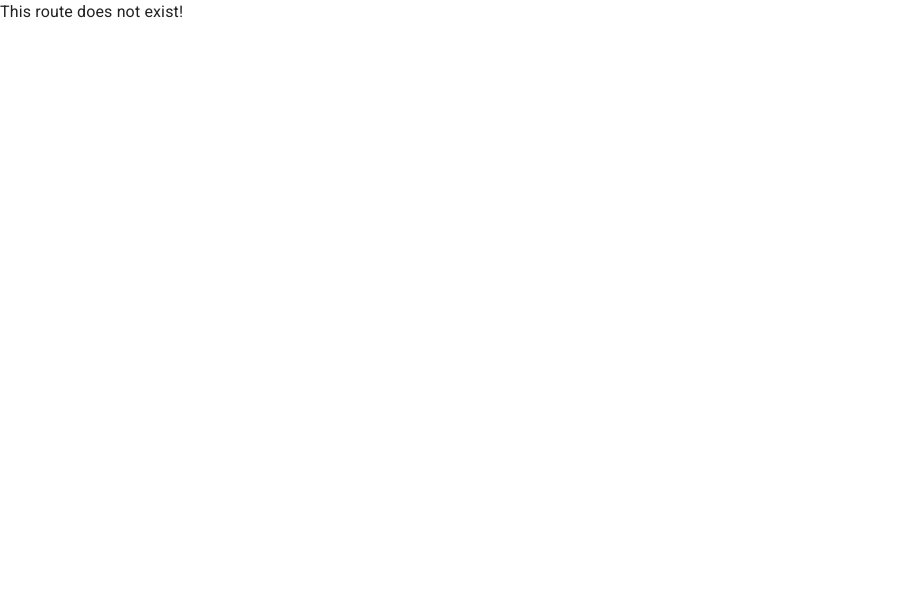
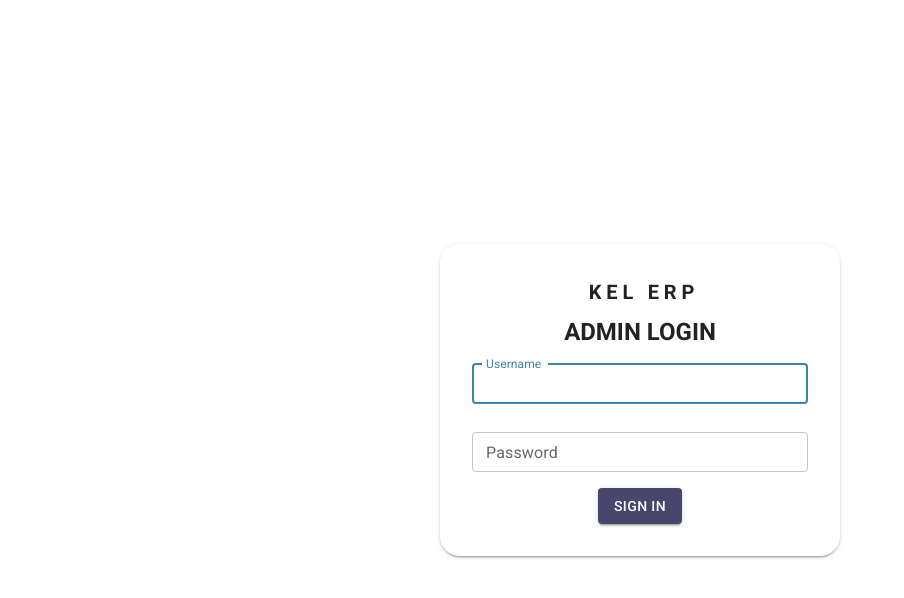
Before and after one commit to KZ-ERP-solutions/ERPfrontend, a React (Create React App) app: page /login in a window 1280 px wide. Shown: the top 598 px of the page, without its empty margins (0-904 px from the left). Built offline with nearby package versions, Linux system fonts and the light colour scheme; no server answers.

Commit message:
added login

```diff
--- a/package.json
+++ b/package.json
@@ -9,6 +9,7 @@
     "@mui/icons-material": "^5.11.9",
     "@mui/material": "^5.11.10",
     "@mui/x-data-grid": "^6.0.1",
+    "@reduxjs/toolkit": "^1.9.3",
     "@testing-library/jest-dom": "^5.16.5",
     "@testing-library/react": "^13.4.0",
     "@testing-library/user-event": "^13.5.0",
@@ -17,9 +18,11 @@
     "react": "^18.2.0",
     "react-dom": "^18.2.0",
     "react-google-charts": "^4.0.0",
+    "react-redux": "^8.0.5",
     "react-router-dom": "^6.8.1",
     "react-scripts": "5.0.1",
-    "web-vitals": "^2.1.4"
+    "web-vitals": "^2.1.4",
+    "yup": "^1.0.2"
   },
   "scripts": {
     "start": "react-scripts start",
--- a/src/App.js
+++ b/src/App.js
@@ -1,13 +1,17 @@
 import { Route, Routes } from 'react-router-dom'
 import ErrorPage from './pages/ErrorPage'
 import Home from './pages/Home'
+import Login from './pages/Login'
 import Marketing from './pages/Marketing'
 import Planning from './pages/Planning'
+import SuperAdmin from './pages/SuperAdmin'
 
 function App() {
   return (
     <Routes>
       <Route path="/" element={<Home />} />
+      <Route exact path="/login" element={<Login />}/>
+      <Route exact path="/admin" element={<SuperAdmin />}/>
       <Route path="/marketing/*" element={<Marketing />} />
       <Route path="/planning/*" element={<Planning />} />
       <Route path="*" element={<ErrorPage />} />
--- a/src/index.js
+++ b/src/index.js
@@ -11,11 +11,15 @@ import '@fontsource/roboto/500.css'
 import '@fontsource/roboto/700.css'
 import { CssBaseline, ThemeProvider } from '@mui/material'
 import theme from './theme/theme'
+import { Provider } from 'react-redux'
+import store from './utils/store'
 
 ReactDOM.createRoot(document.getElementById('root')).render(
   <BrowserRouter>
-    <ThemeProvider theme={theme}>
-      <CssBaseline /> <App />
-    </ThemeProvider>
+    <Provider store={store}>
+      <ThemeProvider theme={theme}>
+        <CssBaseline /> <App />
+      </ThemeProvider>
+    </Provider>
   </BrowserRouter>
 )
--- /dev/null
+++ b/src/pages/Login.jsx
@@ -0,0 +1,179 @@
+/* eslint-disable jsx-a11y/label-has-associated-control */
+import {
+  Box,
+  Button,
+  CircularProgress,
+  Container,
+  Paper,
+  TextField,
+  Typography
+} from '@mui/material'
+import { useFormik } from 'formik'
+import React, { useState } from 'react'
+import { useDispatch, useSelector } from 'react-redux'
+import { Navigate, useNavigate } from 'react-router'
+import * as Yup from 'yup'
+
+import { login } from '../slices/auth'
+
+const initialValues = {
+  username: '',
+  password: ''
+}
+
+const validationSchema = Yup.object().shape({
+  username: Yup.string()
+  .required('Username is required')
+  .min(6, 'Username must be at least 6 characters')
+  .max(20, 'Username must not exceed 20 characters'),
+  password: Yup.string().required('This field is required!')
+})
+
+function Login() {
+  const dispatch = useDispatch()
+  const navigate = useNavigate()
+  const { isLoggedIn } = useSelector((state) => state.auth)
+  const [loading, setLoading] = useState(false)
+
+  const handleLogin = (formValue) => {
+    const { username, password } = formValue
+    // console.log(formValue)
+    setLoading(true)
+
+    dispatch(login({ username, password }))
+      .unwrap()
+      .then(() => {
+        navigate('/admin')
+        window.location.reload()
+        setLoading(false)
+      })
+      .catch((err) => {
+        console.log(err)
+        setLoading(false)
+      })
+  }
+
+  const formik = useFormik({
+    initialValues,
+    validationSchema,
+    onSubmit: (values) => {
+      handleLogin(values)
+    }
+  })
+
+  if (isLoggedIn) {
+    return <Navigate to="/" />
+  }
+
+  return (
+    <Container
+      maxWidth="lg"
+      disableGutters
+      sx={{
+        display: 'flex',
+        height: '100vh',
+        justifyContent: 'center',
+        alignItems: 'center'
+      }}
+    >
+      <Box
+        component={Paper}
+        elevation={2}
+        sx={{
+          width: '25rem',
+          backdropFilter: 'blur(3px) saturate(120%)',
+          backgroundColor: 'rgba(255, 255, 255,0.1)',
+          p: 4,
+          borderRadius: 5
+        }}
+      >
+        <Box
+          sx={{
+            display: 'flex',
+            alignItems: 'center',
+            width: '100%',
+            justifyContent: 'center',
+            mb: 1
+          }}
+        >
+          <Typography
+            variant="h6"
+            noWrap
+            color="text.primary"
+            sx={{
+              ml: 1,
+              fontWeight: 700,
+              letterSpacing: '.3rem',
+              textDecoration: 'none'
+            }}
+          >
+           KEL ERP
+          </Typography>
+        </Box>
+        <Typography
+          variant="h5"
+          fontWeight={600}
+          align="center"
+          color="text.primary"
+          sx={{ mb: 2 }}
+        >
+          ADMIN LOGIN
+        </Typography>
+
+        <form
+          onSubmit={formik.handleSubmit}
+          style={{
+            display: 'flex',
+            flexDirection: 'column',
+            gap: '1rem',
+            alignItems: 'center'
+          }}
+        >
+          <TextField
+            fullWidth
+            color="secondary"
+            autoFocus
+            disabled={loading}
+            size="small"
+            id="username"
+            name="username"
+            label="Username"
+            sx={{ mb: 1.5 }}
+            value={formik.values.username}
+            onChange={formik.handleChange}
+            error={formik.touched.username && Boolean(formik.errors.username)}
+            helperText={formik.touched.username && formik.errors.username}
+          />
+
+          <TextField
+            fullWidth
+            color="secondary"
+            disabled={loading}
+            size="small"
+            id="password"
+            name="password"
+            label="Password"
+            type="password"
+            value={formik.values.password}
+            onChange={formik.handleChange}
+            error={formik.touched.password && Boolean(formik.errors.password)}
+            helperText={formik.touched.password && formik.errors.password}
+          />
+
+          <div>
+            <Button
+              variant="contained"
+              type="submit"
+              disabled={loading}
+              endIcon={loading ? <CircularProgress size="small" /> : undefined}
+            >
+              SIGN IN
+            </Button>
+          </div>
+        </form>
+      </Box>
+    </Container>
+  )
+}
+
+export default Login
--- /dev/null
+++ b/src/pages/SuperAdmin.jsx
@@ -0,0 +1,9 @@
+import React from 'react'
+
+const SuperAdmin = () => {
+  return (
+    <div>SuperAdmin</div>
+  )
+}
+
+export default SuperAdmin
--- /dev/null
+++ b/src/services/auth.service.js
@@ -0,0 +1,38 @@
+import axios from 'axios'
+
+const API_URL = process.env.REACT_APP_BACKEND_URI
+
+const register = (username, password) =>
+  axios.post(`${API_URL}signup`, {
+    username,
+    password,
+  })
+
+const login = (username, password) =>
+  axios
+    .post(`${API_URL}login/`, {
+      username,
+      password,
+    })
+    .then((response) => {
+      if (response.data.token) {
+        localStorage.setItem(
+          'user',
+          JSON.stringify({ token: response.data.token })
+        )
+      }
+
+      return response.data
+    })
+
+const logout = () => {
+  localStorage.removeItem('user')
+}
+
+const authService = {
+  register,
+  login,
+  logout,
+}
+
+export default authService
--- /dev/null
+++ b/src/slices/auth.js
@@ -0,0 +1,84 @@
+/* eslint-disable */
+import { createSlice, createAsyncThunk } from '@reduxjs/toolkit'
+import { setMessage } from './message'
+
+import AuthService from '../services/auth.service'
+
+const user = JSON.parse(localStorage.getItem('user'))
+
+export const register = createAsyncThunk(
+  'auth/register',
+  async ({ username, password }, thunkAPI) => {
+    try {
+      const response = await AuthService.register(username, password)
+      thunkAPI.dispatch(setMessage(response.data.message))
+      return response.data
+    } catch (error) {
+      const message =
+        (error.response &&
+          error.response.data &&
+          error.response.data.message) ||
+        error.message ||
+        error.toString()
+      thunkAPI.dispatch(setMessage(message))
+      return thunkAPI.rejectWithValue()
+    }
+  }
+)
+
+export const login = createAsyncThunk(
+  'auth/login',
+  async ({ username, password }, thunkAPI) => {
+    try {
+      const data = await AuthService.login(username, password)
+      return { user: data }
+    } catch (error) {
+      console.log(error)
+      const message =
+        (error.response &&
+          error.response.data &&
+          error.response.data.message) ||
+        error.message ||
+        error.toString()
+      thunkAPI.dispatch(setMessage(message))
+      return thunkAPI.rejectWithValue()
+    }
+  }
+)
+
+export const logout = createAsyncThunk('auth/logout', async () => {
+  await AuthService.logout()
+})
+
+const initialState = user
+  ? { isLoggedIn: true, user }
+  : { isLoggedIn: false, user: null }
+
+const authSlice = createSlice({
+  name: 'auth',
+  initialState,
+  extraReducers: (builder) => {
+    builder
+      .addCase(register.fulfilled, (state, action) => {
+        state.isLoggedIn = false
+      })
+      .addCase(register.rejected, (state, action) => {
+        state.isLoggedIn = false
+      })
+      .addCase(login.fulfilled, (state, action) => {
+        state.isLoggedIn = true
+        state.user = action.payload.user
+      })
+      .addCase(login.rejected, (state, action) => {
+        state.isLoggedIn = false
+        state.user = null
+      })
+      .addCase(logout.fulfilled, (state, action) => {
+        state.isLoggedIn = false
+        state.user = null
+      })
+  }
+})
+
+const { reducer } = authSlice
+export default reducer
--- /dev/null
+++ b/src/slices/message.js
@@ -0,0 +1,17 @@
+import { createSlice } from '@reduxjs/toolkit'
+
+const initialState = {}
+
+const messageSlice = createSlice({
+  name: 'message',
+  initialState,
+  reducers: {
+    setMessage: (state, action) => ({ message: action.payload }),
+    clearMessage: () => ({ message: '' })
+  }
+})
+
+const { reducer, actions } = messageSlice
+
+export const { setMessage, clearMessage } = actions
+export default reducer
--- /dev/null
+++ b/src/utils/store.js
@@ -0,0 +1,15 @@
+import { configureStore } from '@reduxjs/toolkit'
+import authReducer from '../slices/auth'
+import messageReducer from '../slices/message'
+
+const reducer = {
+  auth: authReducer,
+  message: messageReducer
+}
+
+const store = configureStore({
+  reducer,
+  devTools: true
+})
+
+export default store
```
Also changed, not shown: src/services/auth-header.js (added, +8 -0 lines), 1 other file (tests, documents, lock files or other folders).
